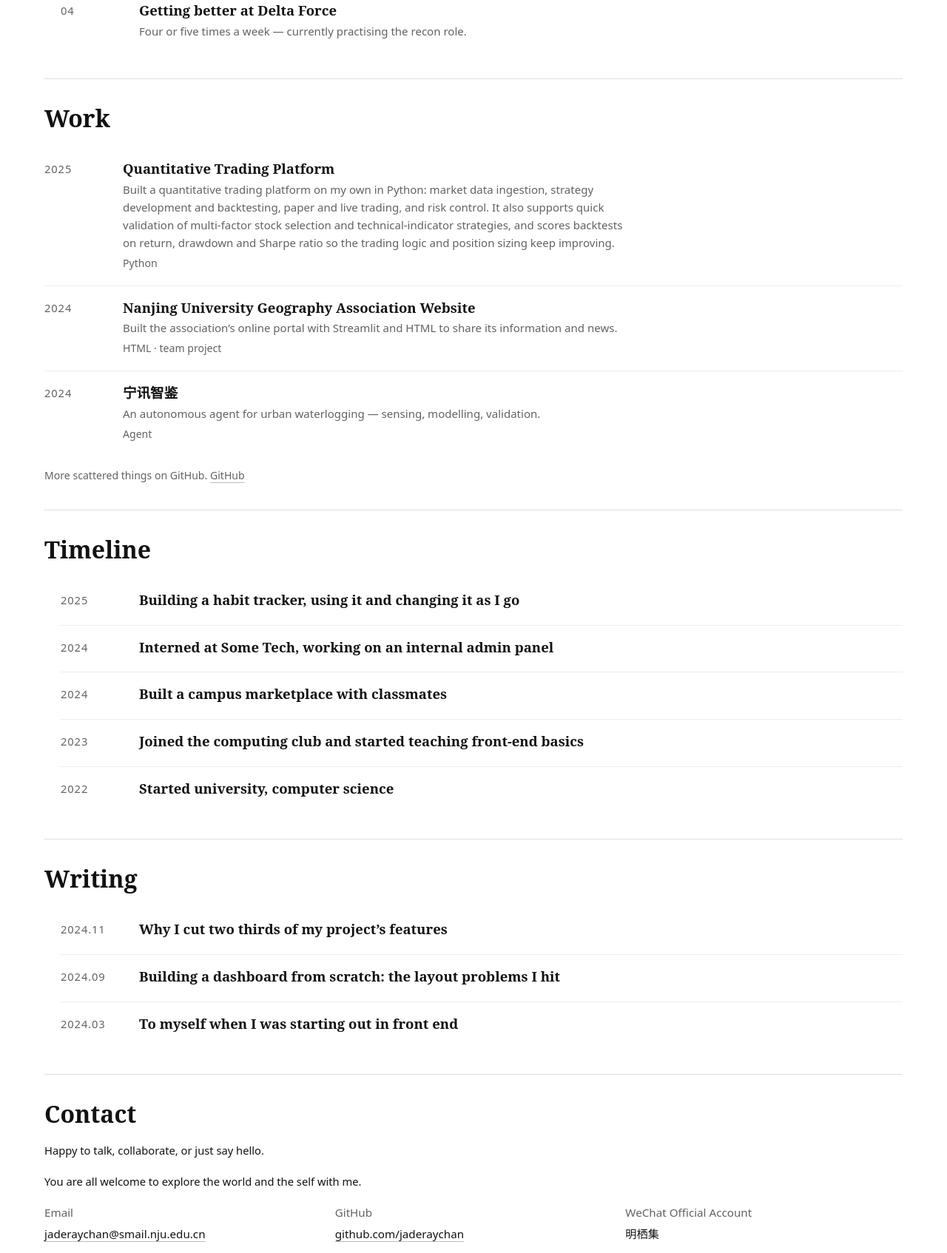
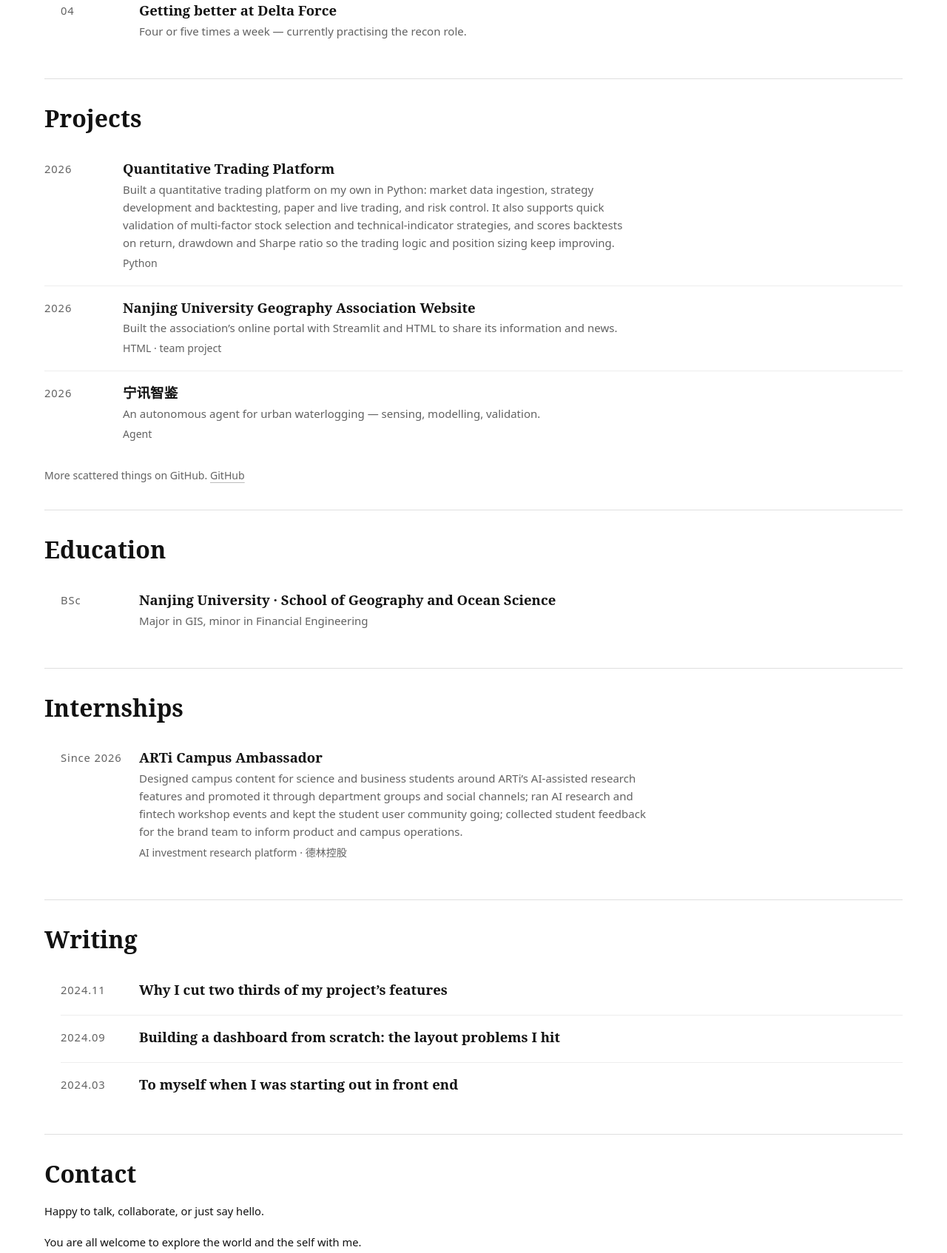
Before and after one commit to jaderaychan/jaderaychan.github.io, a plain HTML site: page index.html in a window 1280 px wide. Shown: the part 868-2562 px from the top of the page at 74% size. Drawn offline with Linux system fonts and the light colour scheme.

Commit message:
把「作品」改成「项目」，去掉「经历」，新增「教育背景」「实习经历」
- 导航与区块标题：作品 → 项目（en: Work → Projects）
- 项目栏三个年份统一改成 2026
- 删除「经历」区块及其 journey.* 词条（中英各 7 条，无残留）
- 新增「教育背景」：南京大学 · 地理与海洋科学学院（地理信息科学，辅修金融工程）
- 新增「实习经历」：ARTi 校园大使（AI 投研平台 · 德林控股），2026 至今，
  三条线索（产品推广 / 活动组织 / 用户调研）精简为一段
- 导航由 6 项增至 7 项；styles.css 在 921–1140px 之间收紧间距与字号，
  避免英文版顶栏被挤出

```diff
--- a/i18n.js
+++ b/i18n.js
@@ -13,8 +13,9 @@ window.I18N = {
     /* ---- 顶栏 ---- */
     'nav.about': '关于',
     'nav.now': '在做的事',
-    'nav.work': '作品',
-    'nav.journey': '经历',
+    'nav.work': '项目',
+    'nav.edu': '教育背景',
+    'nav.intern': '实习经历',
     'nav.writing': '写作',
     'nav.contact': '联系',
     'ui.theme': '切换深色 / 浅色',
@@ -48,8 +49,8 @@ window.I18N = {
     'now.4t': '三角洲行动的技术提升',
     'now.4d': '每周四到五次，最近在练习侦查位。',
 
-    /* ---- 作品 ---- */
-    'work.title': '作品',
+    /* ---- 项目 ---- */
+    'work.title': '项目',
     'work.1t': '量化交易平台',
     'work.1d': '以 Python 独立搭建量化交易平台，完成行情数据获取、策略开发与回测、模拟/实盘交易及风险控制等核心模块，'
              + '实现策略执行与数据处理流程，支持多因子选股、技术指标策略等模型的快速验证，'
@@ -63,13 +64,18 @@ window.I18N = {
     'work.3m': 'Agent',
     'work.foot': '更多零散的东西在 GitHub。',
 
-    /* ---- 经历 ---- */
-    'journey.title': '经历',
-    'journey.1': '做一个习惯记录工具，边用边改',
-    'journey.2': '在某某科技实习，参与内部后台的开发',
-    'journey.3': '和同学一起做校园二手交易网站',
-    'journey.4': '加入计算机协会，开始给新同学讲前端入门',
-    'journey.5': '进入大学，读计算机科学与技术',
+    /* ---- 教育背景 ---- */
+    'edu.title': '教育背景',
+    'edu.1m': '本科',
+    'edu.1t': '南京大学 · 地理与海洋科学学院',
+    'edu.1d': '地理信息科学（辅修金融工程）',
+
+    /* ---- 实习经历 ---- */
+    'intern.title': '实习经历',
+    'intern.1p': '2026 至今',
+    'intern.1t': 'ARTi 校园大使',
+    'intern.1d': '面向理工科与经管类同学，围绕 AI 辅助投研功能设计校园宣传内容，通过院系社群与新媒体渠道推广；组织 AI 投研体验与金融科技研讨活动，搭建并维护学生用户社群；收集整理学生使用反馈并同步品牌方，为产品优化与校园运营提供参考。',
+    'intern.1m': 'AI 投研平台 · 德林控股',
 
     /* ---- 写作 ---- */
     'writing.title': '写作',
@@ -95,8 +101,9 @@ window.I18N = {
 
     'nav.about': 'About',
     'nav.now': 'Now',
-    'nav.work': 'Work',
-    'nav.journey': 'Timeline',
+    'nav.work': 'Projects',
+    'nav.edu': 'Education',
+    'nav.intern': 'Internships',
     'nav.writing': 'Writing',
     'nav.contact': 'Contact',
     'ui.theme': 'Toggle dark / light mode',
@@ -127,7 +134,7 @@ window.I18N = {
     'now.4t': 'Getting better at Delta Force',
     'now.4d': 'Four or five times a week — currently practising the recon role.',
 
-    'work.title': 'Work',
+    'work.title': 'Projects',
     'work.1t': 'Quantitative Trading Platform',
     'work.1d': 'Built a quantitative trading platform on my own in Python: market data ingestion, strategy development and backtesting, paper and live trading, and risk control. '
              + 'It also supports quick validation of multi-factor stock selection and technical-indicator strategies, and scores backtests on return, drawdown and Sharpe ratio '
@@ -141,12 +148,18 @@ window.I18N = {
     'work.3m': 'Agent',
     'work.foot': 'More scattered things on GitHub.',
 
-    'journey.title': 'Timeline',
-    'journey.1': 'Building a habit tracker, using it and changing it as I go',
-    'journey.2': 'Interned at Some Tech, working on an internal admin panel',
-    'journey.3': 'Built a campus marketplace with classmates',
-    'journey.4': 'Joined the computing club and started teaching front-end basics',
-    'journey.5': 'Started university, computer science',
+    'edu.title': 'Education',
+    'edu.1m': 'BSc',
+    'edu.1t': 'Nanjing University · School of Geography and Ocean Science',
+    'edu.1d': 'Major in GIS, minor in Financial Engineering',
+
+    'intern.title': 'Internships',
+    'intern.1p': 'Since 2026',
+    'intern.1t': 'ARTi Campus Ambassador',
+    'intern.1d': 'Designed campus content for science and business students around ARTi\u2019s AI-assisted research features and promoted it through department groups and social channels; '
+               + 'ran AI research and fintech workshop events and kept the student user community going; '
+               + 'collected student feedback for the brand team to inform product and campus operations.',
+    'intern.1m': 'AI investment research platform · 德林控股',
 
     'writing.title': 'Writing',
     'writing.1': 'Why I cut two thirds of my project\u2019s features',
--- a/index.html
+++ b/index.html
@@ -107,8 +107,9 @@
     <nav class="site-nav" id="siteNav" aria-label="主导航">
       <a data-i18n="nav.about" href="#about">关于</a>
       <a data-i18n="nav.now" href="#now">在做的事</a>
-      <a data-i18n="nav.work" href="#work">作品</a>
-      <a data-i18n="nav.journey" href="#journey">经历</a>
+      <a data-i18n="nav.work" href="#work">项目</a>
+      <a data-i18n="nav.edu" href="#edu">教育背景</a>
+      <a data-i18n="nav.intern" href="#intern">实习经历</a>
       <a data-i18n="nav.writing" href="#writing">写作</a>
       <a data-i18n="nav.contact" href="#contact">联系</a>
     </nav>
@@ -204,15 +205,15 @@
       </ul>
     </section>
 
-    <!-- ===================== 作品 ===================== -->
+    <!-- ===================== 项目 ===================== -->
     <section class="block" id="work">
       <div class="block-head">
-        <h2 data-i18n="work.title">作品</h2>
+        <h2 data-i18n="work.title">项目</h2>
       </div>
 
       <div class="item-list">
         <article class="item">
-          <span class="item-marker">2025</span>
+          <span class="item-marker">2026</span>
           <div>
             <h3><a data-i18n="work.1t" href="#" target="_blank" rel="noopener">量化交易平台</a></h3>
             <p data-i18n="work.1d">以 Python 独立搭建量化交易平台，完成行情数据获取、策略开发与回测、模拟/实盘交易及风险控制等核心模块，实现策略执行与数据处理流程，支持多因子选股、技术指标策略等模型的快速验证，并通过回测指标评估收益、回撤与夏普比率，持续优化交易逻辑与仓位管理。</p>
@@ -221,7 +222,7 @@
         </article>
 
         <article class="item">
-          <span class="item-marker">2024</span>
+          <span class="item-marker">2026</span>
           <div>
             <h3><a data-i18n="work.2t" href="#" target="_blank" rel="noopener">南京大学地理协会网站</a></h3>
             <p data-i18n="work.2d">基于 Streamlit 和 HTML 搭建协会线上门户，宣传协会相关信息和资讯。</p>
@@ -230,7 +231,7 @@
         </article>
 
         <article class="item">
-          <span class="item-marker">2024</span>
+          <span class="item-marker">2026</span>
           <div>
             <h3><a data-i18n="work.3t" href="#" target="_blank" rel="noopener">宁讯智鉴</a></h3>
             <p data-i18n="work.3d">城市内涝「感知—建模—验证」自主智能体。</p>
@@ -246,32 +247,37 @@
       </p>
     </section>
 
-    <!-- ===================== 经历 ===================== -->
-    <section class="block" id="journey">
+    <!-- ===================== 教育背景 ===================== -->
+    <section class="block" id="edu">
       <div class="block-head">
-        <h2 data-i18n="journey.title">经历</h2>
+        <h2 data-i18n="edu.title">教育背景</h2>
       </div>
 
       <ul class="item-list">
         <li class="item">
-          <span class="item-marker">2025</span>
-          <div><h3 data-i18n="journey.1">做一个习惯记录工具，边用边改</h3></div>
+          <span class="item-marker" data-i18n="edu.1m">本科</span>
+          <div>
+            <h3 data-i18n="edu.1t">南京大学 · 地理与海洋科学学院</h3>
+            <p data-i18n="edu.1d">地理信息科学（辅修金融工程）</p>
+          </div>
         </li>
+      </ul>
+    </section>
+
+    <!-- ===================== 实习经历 ===================== -->
+    <section class="block" id="intern">
+      <div class="block-head">
+        <h2 data-i18n="intern.title">实习经历</h2>
+      </div>
+
+      <ul class="item-list">
         <li class="item">
-          <span class="item-marker">2024</span>
-          <div><h3 data-i18n="journey.2">在某某科技实习，参与内部后台的开发</h3></div>
-        </li>
-        <li class="item">
-          <span class="item-marker">2024</span>
-          <div><h3 data-i18n="journey.3">和同学一起做校园二手交易网站</h3></div>
-        </li>
-        <li class="item">
-          <span class="item-marker">2023</span>
-          <div><h3 data-i18n="journey.4">加入计算机协会，开始给新同学讲前端入门</h3></div>
-        </li>
-        <li class="item">
-          <span class="item-marker">2022</span>
-          <div><h3 data-i18n="journey.5">进入大学，读计算机科学与技术</h3></div>
+          <span class="item-marker" data-i18n="intern.1p">2026 至今</span>
+          <div>
+            <h3 data-i18n="intern.1t">ARTi 校园大使</h3>
+            <p data-i18n="intern.1d">面向理工科与经管类同学，围绕 AI 辅助投研功能设计校园宣传内容，通过院系社群与新媒体渠道推广；组织 AI 投研体验与金融科技研讨活动，搭建并维护学生用户社群；收集整理学生使用反馈并同步品牌方，为产品优化与校园运营提供参考。</p>
+            <p class="item-meta" data-i18n="intern.1m">AI 投研平台 · 德林控股</p>
+          </div>
         </li>
       </ul>
     </section>
--- a/styles.css
+++ b/styles.css
@@ -131,6 +131,14 @@ h1, h2, h3 {
 .site-nav a:hover::after,
 .site-nav a.is-active::after { transform: scaleX(1); }
 .site-nav a.is-active { color: var(--text); }
+
+/* 导航从 6 项增加到 7 项后，中等宽度下先收紧间距和字号，
+   否则英文版（About / Now / Projects / Education / Internships / Writing / Contact）
+   在 921px～1140px 之间会把顶栏挤出去。1080px 以上仍用 --nav-gap: 34px 的原样式。 */
+@media (max-width: 1140px) and (min-width: 921px) {
+  :root { --nav-gap: 24px; }
+  .site-nav a { font-size: .92rem; }
+}
 
 .header-actions {
   display: flex;
```
